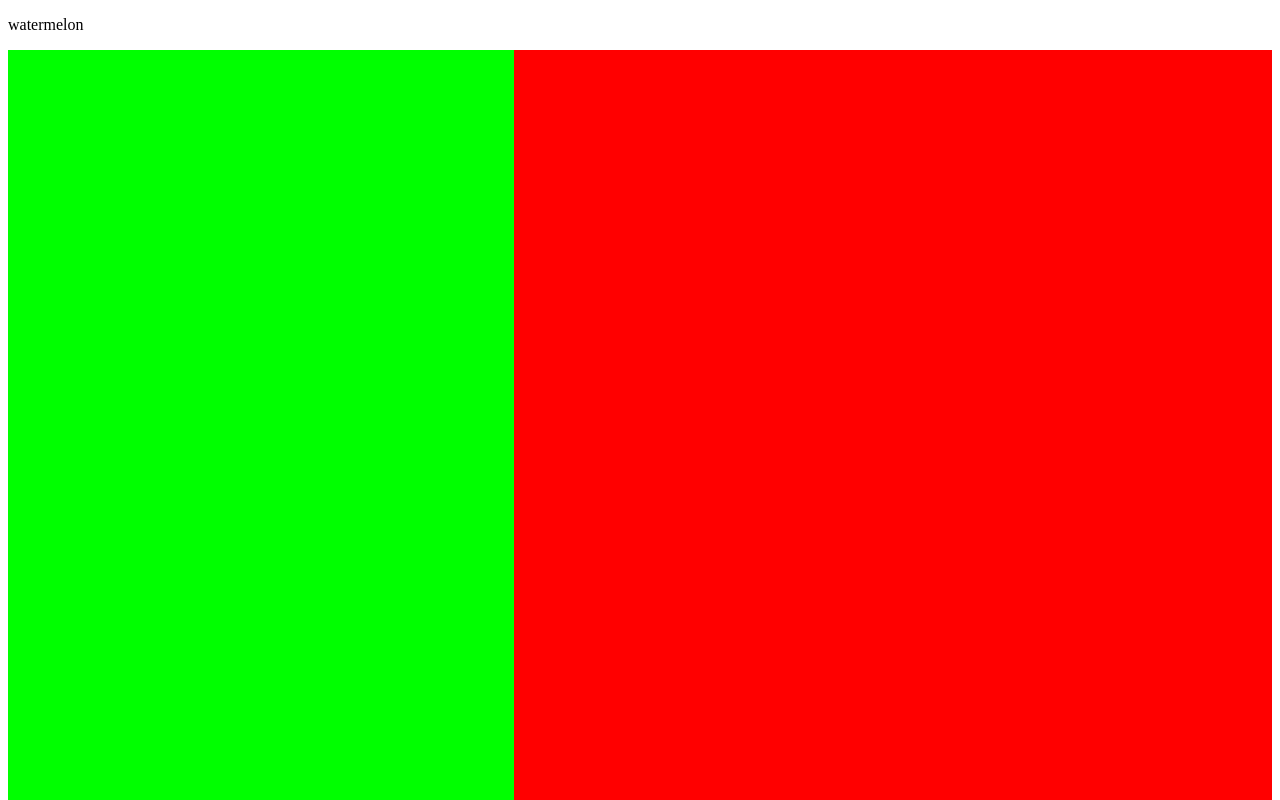
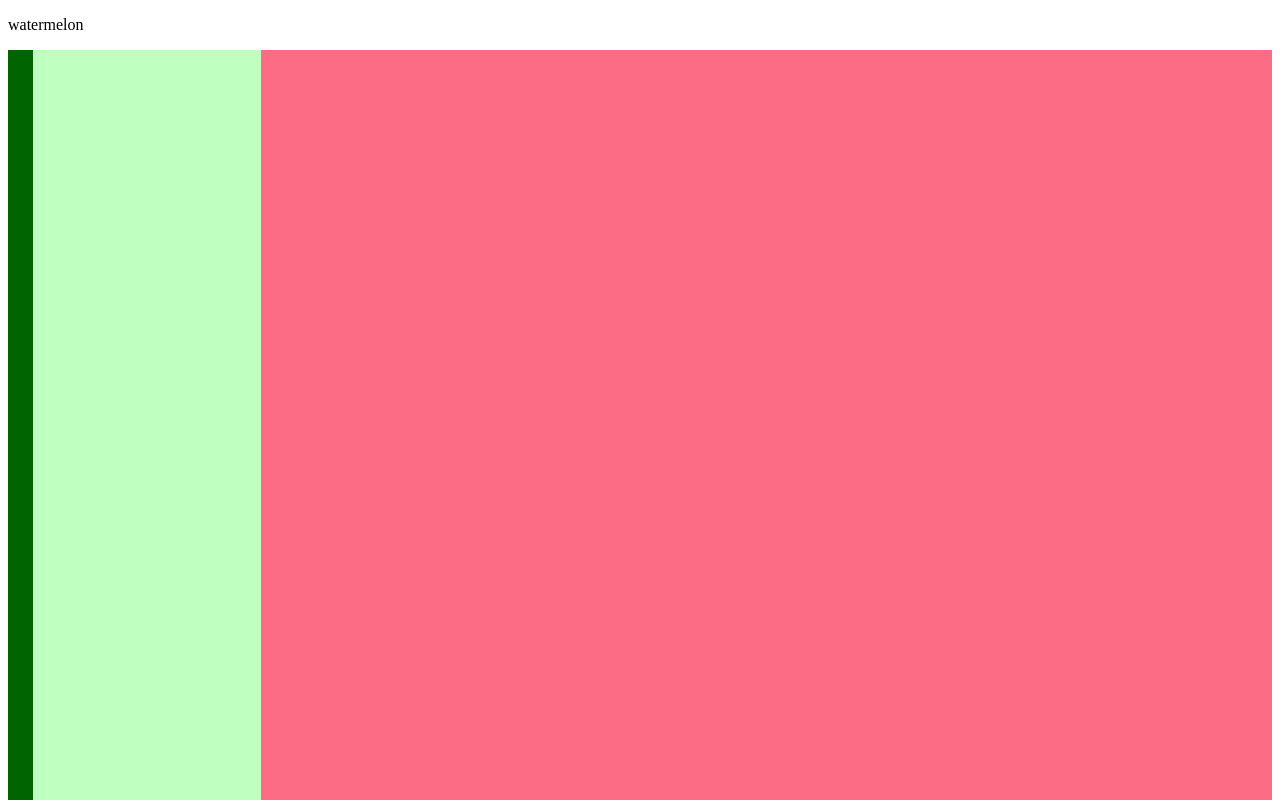
Before and after one commit to Romybaby/groovy, a plain HTML site: page index.html in a window 1280 px wide. Shown: the top 800 px of the page. Drawn offline with Linux system fonts and the light colour scheme.

Commit message:
watermelon
watermelon

```diff
--- a/index.css
+++ b/index.css
@@ -1,10 +1,15 @@
 .aboutWrapper{
     width: 100%;
     height: 100vw;
-    background: #ff0000;
+    background: #fc6c85;
     }
-.navWrapper{
-    width: 40%;
+.navWrapper_1{
+    width: 20%;
     height: 100vw;
-    background: #00ff00;
+    background: #BFFFBF;
     }
+.navWrapper_2{
+    width: 10%;
+    height: 100vw;
+    background: #006400;
+    }
--- a/index.html
+++ b/index.html
@@ -8,8 +8,9 @@
 watermelon
 </p>
     <div class="aboutWrapper">
-    	<div class="navWrapper">
-
+    	<div class="navWrapper_1">
+        <div class="navWrapper_2">
+        </div>
         </div>
     </div>
 </body>
```
